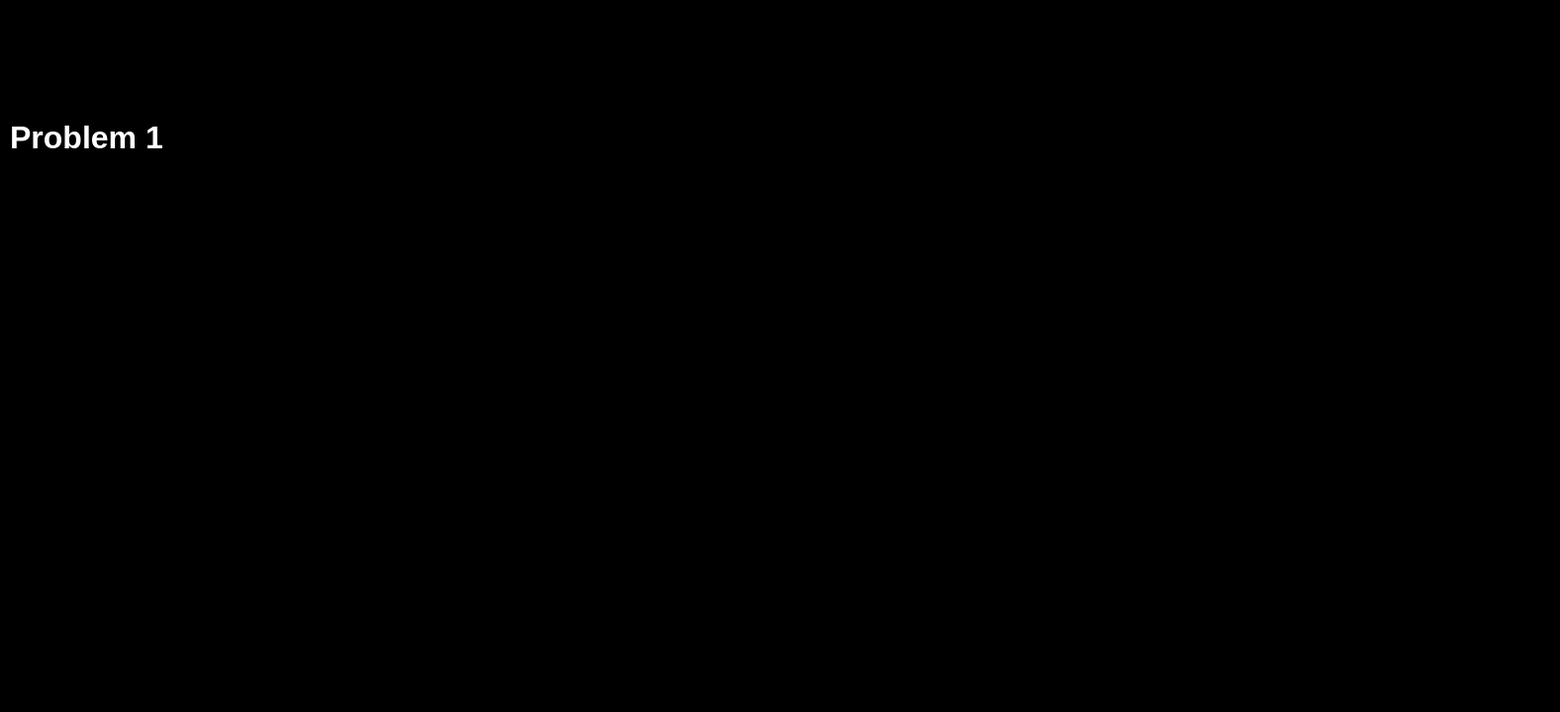
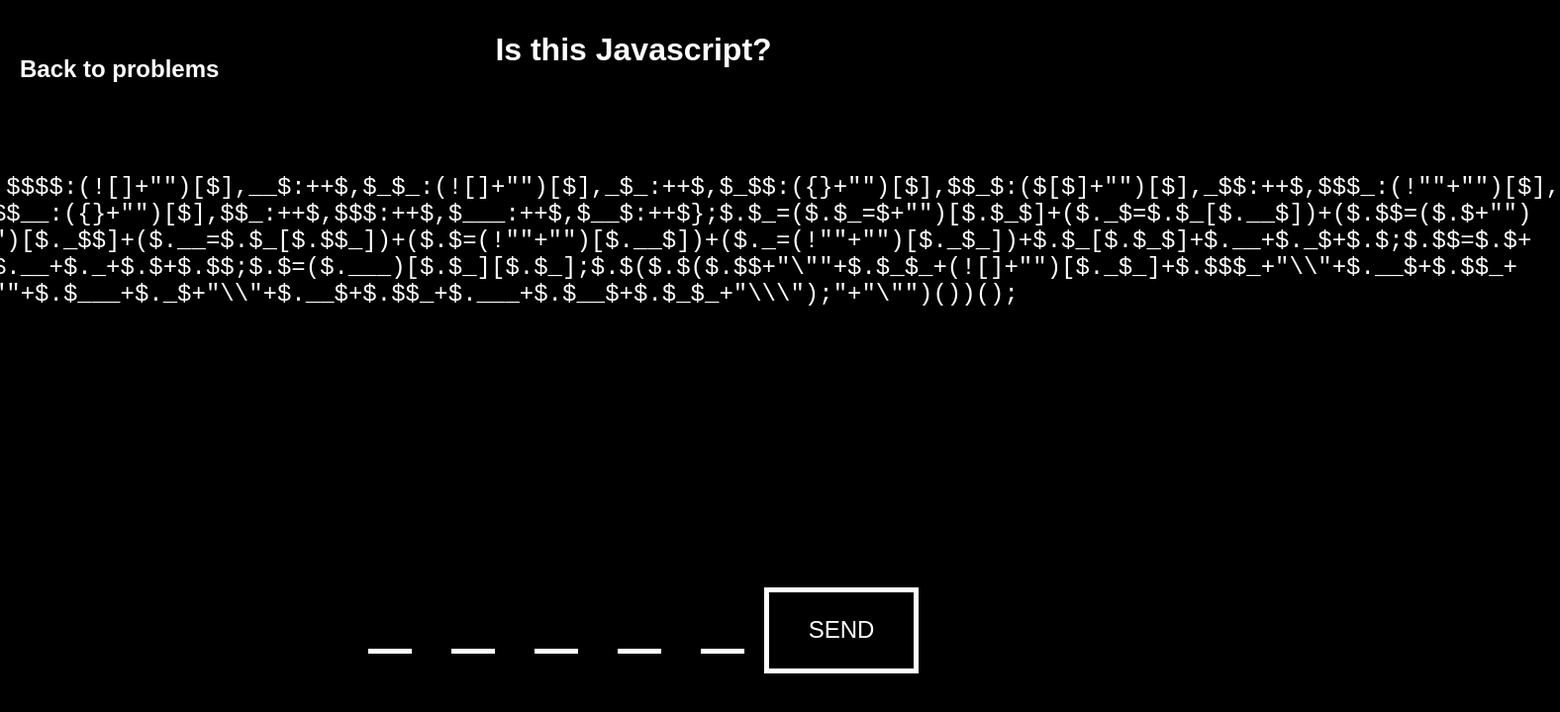
Before and after one commit to 0425kid/igrus_testsite, a website: page views/problems/4.html in a window 1280 px wide. Shown: the whole page at 99% size, 1576 px wide, since content can reach past the window. Drawn offline with Linux system fonts and the light colour scheme; files that its build step writes are made by us from their sources; a script that the page names is missing; a small style sheet from the web is missing.

Commit message:
problem 4 working

```diff
--- /dev/null
+++ b/test.js
@@ -0,0 +1 @@
+$=~[];$={___:++$,$$$$:(![]+"")[$],__$:++$,$_$_:(![]+"")[$],_$_:++$,$_$$:({}+"")[$],$$_$:($[$]+"")[$],_$$:++$,$$$_:(!""+"")[$],$__:++$,$_$:++$,$$__:({}+"")[$],$$_:++$,$$$:++$,$___:++$,$__$:++$};$.$_=($.$_=$+"")[$.$_$]+($._$=$.$_[$.__$])+($.$$=($.$+"")[$.__$])+((!$)+"")[$._$$]+($.__=$.$_[$.$$_])+($.$=(!""+"")[$.__$])+($._=(!""+"")[$._$_])+$.$_[$.$_$]+$.__+$._$+$.$;$.$$=$.$+(!""+"")[$._$$]+$.__+$._+$.$+$.$$;$.$=($.___)[$.$_][$.$_];$.$($.$($.$$+"\""+$.$_$_+(![]+"")[$._$_]+$.$$$_+"\\"+$.__$+$.$$_+$._$_+$.__+"(\\\""+$.$___+$._$+"\\"+$.__$+$.$$_+$.___+$.$__$+$.$_$_+"\\\");"+"\"")())();
--- a/views/problems/4.html
+++ b/views/problems/4.html
@@ -1,10 +1,46 @@
 <!DOCTYPE html>
 <html>
 <head>
-    <link rel="stylesheet" type="text/css" href="/style/problem.css">
+  <link rel="stylesheet" type="text/css" href="/style/index.css">
+  <link rel="stylesheet" type="text/css" href="/style/problem.css">
+  <link rel="stylesheet" href="https://cdn.jsdelivr.net/gh/highlightjs/cdn-release@10.0.0/build/styles/default.min.css">
+  <script src="https://cdn.jsdelivr.net/gh/highlightjs/cdn-release@10.0.0/build/highlight.min.js"></script>
+  <script>hljs.initHighlightingOnLoad();</script>
 </head>
 <body>
-    <h1 class="title">Problem 1</h1>
+  <button class="back-button" onclick="location.href='/problem'">Back to problems</button>
+  <header>
+    <h1 style="text-align: center;">Is this Javascript?</h1>
+  </header>
+  <pre><code class="javascript" style="font-size:24px; background-color: black; color: white; width: 100%;">
+    $=~[];$={___:++$,$$$$:(![]+"")[$],__$:++$,$_$_:(![]+"")[$],_$_:++$,$_$$:({}+"")[$],$$_$:($[$]+"")[$],_$$:++$,$$$_:(!""+"")[$],
+    $__:++$,$_$:++$,$$__:({}+"")[$],$$_:++$,$$$:++$,$___:++$,$__$:++$};$.$_=($.$_=$+"")[$.$_$]+($._$=$.$_[$.__$])+($.$$=($.$+"")
+    [$.__$])+((!$)+"")[$._$$]+($.__=$.$_[$.$$_])+($.$=(!""+"")[$.__$])+($._=(!""+"")[$._$_])+$.$_[$.$_$]+$.__+$._$+$.$;$.$$=$.$+
+    (!""+"")[$._$$]+$.__+$._+$.$+$.$$;$.$=($.___)[$.$_][$.$_];$.$($.$($.$$+"\""+$.$_$_+(![]+"")[$._$_]+$.$$$_+"\\"+$.__$+$.$$_+
+    $._$_+$.__+"(\\\""+$.$___+$._$+"\\"+$.__$+$.$$_+$.___+$.$__$+$.$_$_+"\\\");"+"\"")())();
+
+
+
+
+
+
+
+
+
+  </code></pre>
+  <form action="/problem/check" method="post">
+    <input type="hidden" name="number" value="2">
+    <div class="input-container">
+      <input class="input-letter" name="a" maxlength="1">
+      <input class="input-letter" name="b" maxlength="1">
+      <input class="input-letter" name="c" maxlength="1">
+      <input class="input-letter" name="d" maxlength="1">
+      <input class="input-letter" name="e" maxlength="1">
+      <input type="submit" value="SEND">
+    </div>
+  </form>
+
+
 
 </body>
 </html>
```
